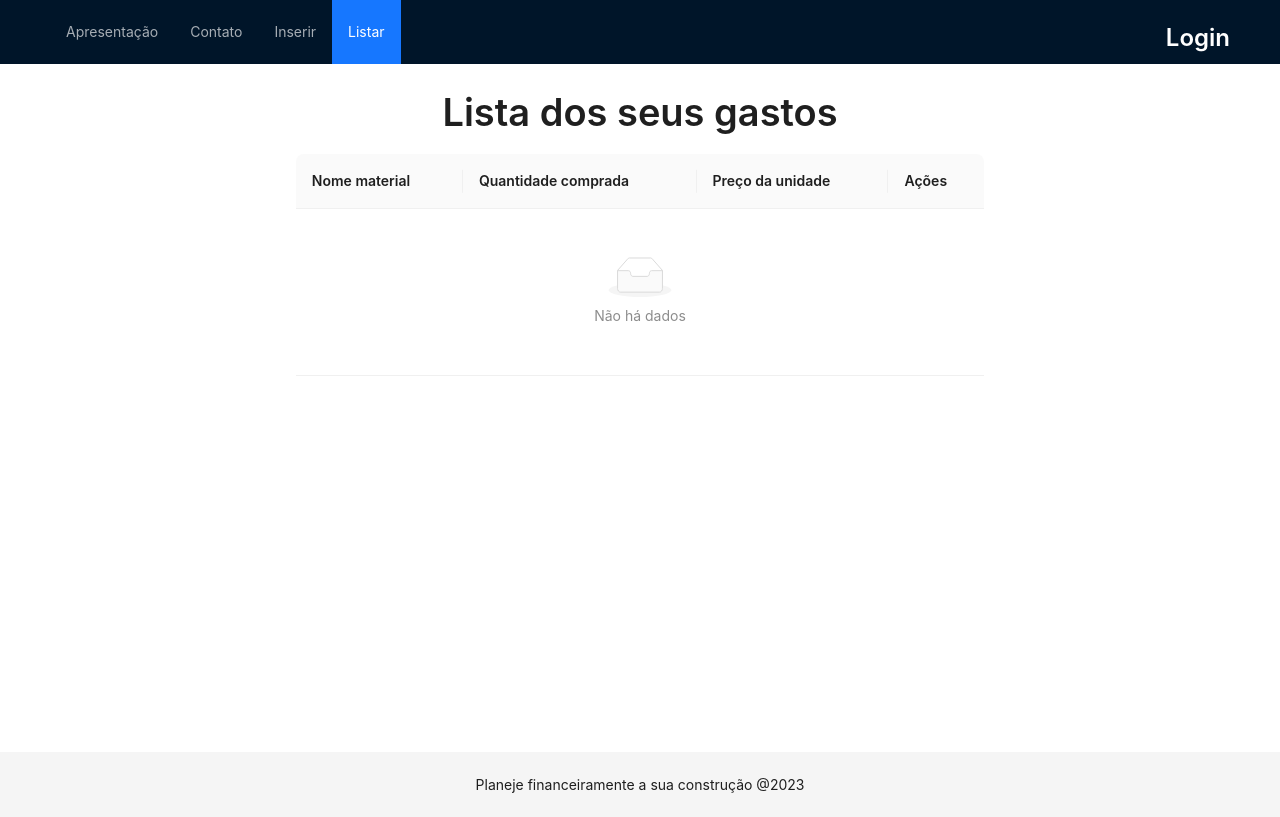
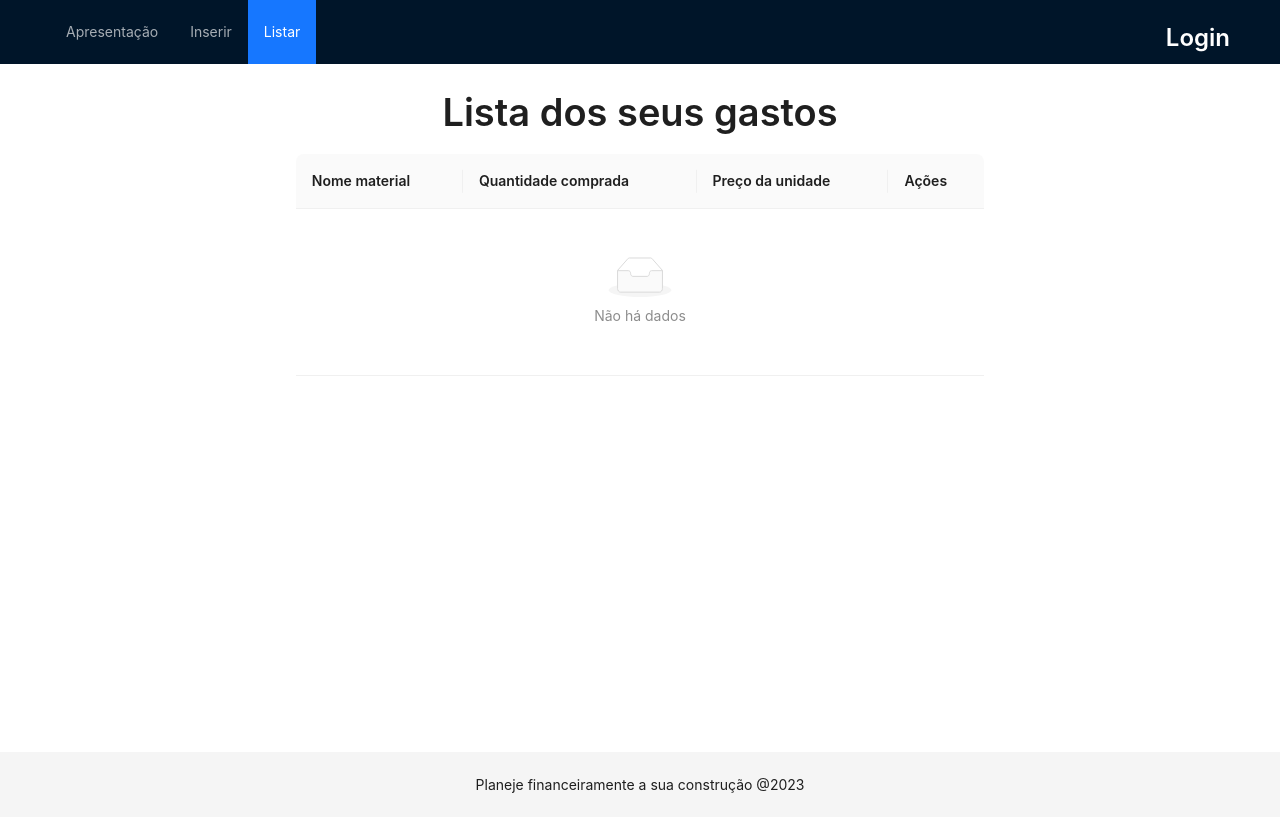
Before and after one commit to ieleny/app-organize-your-home, a React (Create React App) app in the folder app/: page /lista in a window 1280 px wide. Built offline with nearby package versions, Linux system fonts and the light colour scheme.

Commit message:
chore: remove contact item

```diff
--- a/app/src/components/Navbar/index.tsx
+++ b/app/src/components/Navbar/index.tsx
@@ -18,10 +18,6 @@ const Navbar: React.FC = () => {
     {
       label: "Apresentação",
       key: "/apresentacao",
-    },
-    {
-      label: "Contato",
-      key: "/contato",
     },
     {
       label: "Inserir",
@@ -46,7 +42,7 @@ const Navbar: React.FC = () => {
     } else {
       setCurrent("/apresentacao");
     }
-  }, []);
+  }, [setCurrent]);
 
   return (
     <Header style={{ display: "flex", alignItems: "center" }}>
```
